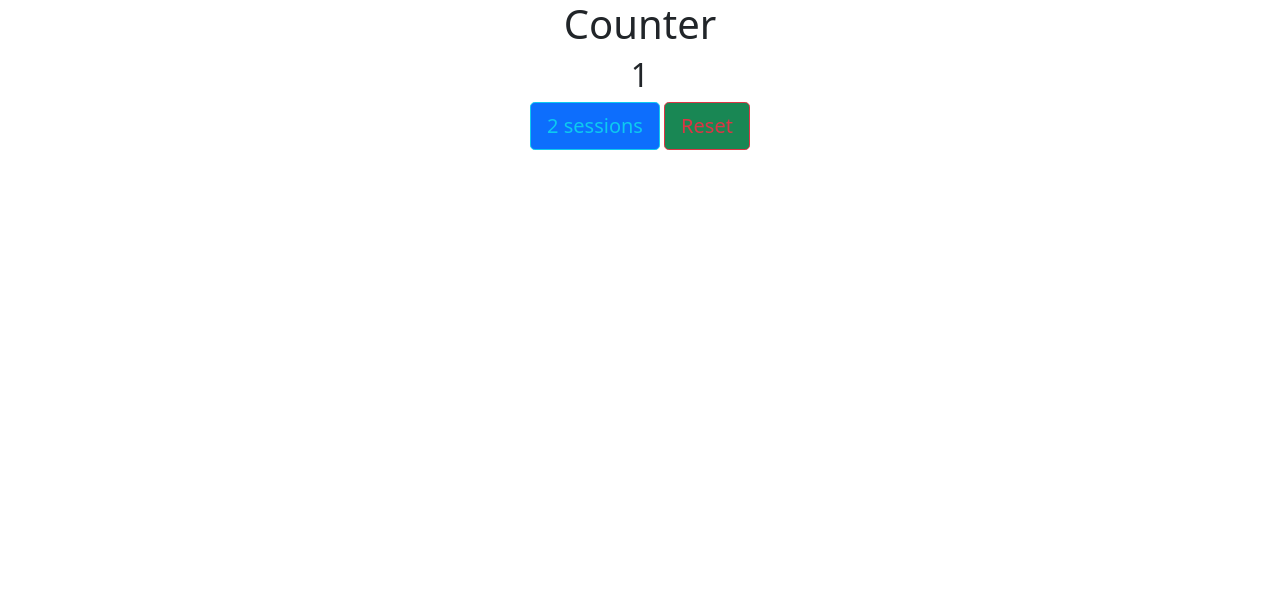
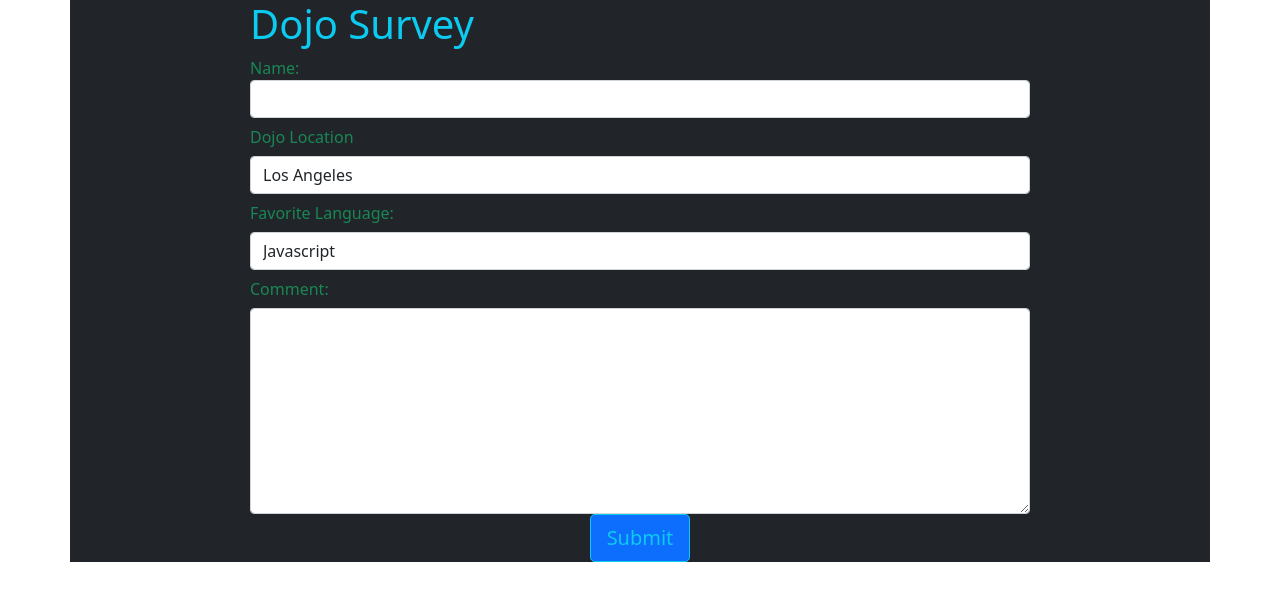
Before and after one commit to chuckb1/python, a Flask app: page / in a window 1280 px wide. Shown: the top 601 px of the page. Run offline with Flask 2, Linux system fonts and the light colour scheme.

Commit message:
dojo_survey

```diff
--- a/w1/d5/dojo_survey/server.py
+++ b/w1/d5/dojo_survey/server.py
@@ -0,0 +1,30 @@
+from flask import Flask,render_template, redirect, session, request
+app = Flask(__name__)
+app.secret_key = 'keep it secret, keep it safe'
+
+@app.route('/')
+def index():
+    return render_template("index.html")
+
+
+
+@app.route('/process', methods = ["POST", "GET"])
+def process():
+    session["fName"] = request.form["fName"]
+    session["location"] = request.form["location"]
+    session["fLanguage"] = request.form["fLanguage"]
+    session["comment"] = request.form["comment"]
+    return redirect('/result')
+
+@app.route('/result')
+def result():
+    return render_template("index1.html")
+
+@app.route('/go_back')
+def go_back():
+    session.clear()
+    return redirect('/')
+
+
+if __name__ == "__main__":
+        app.run(debug=True)
--- a/w1/d5/dojo_survey/templates/index.html
+++ b/w1/d5/dojo_survey/templates/index.html
@@ -8,6 +8,50 @@
     <link href="https://cdn.jsdelivr.net/npm/bootstrap@5.1.3/dist/css/bootstrap.min.css" rel="stylesheet" integrity="sha384-1BmE4kWBq78iYhFldvKuhfTAU6auU8tT94WrHftjDbrCEXSU1oBoqyl2QvZ6jIW3" crossorigin="anonymous">
 </head>
 <body>
+    <div class = "text-success bg-dark container d-flex justify-content-center">
+        <form class = "" action = "/process" method = "POST">
+            <h1 class = "text-info">Dojo Survey</h1>
+            <div>
+                <label  for = "fName">Name:</label>
+                <input class = "col-form-label form-control" type="text" id = "fName" name = "fName">
+            </div>
+            <div>
+                <label class = "col-form-label"for="location">Dojo Location</label>
+                <select class = "form-control" name="location" id = "location">
+                    <option>Los Angeles</option>
+                    <option>Erie</option>
+                    <option>Chicago</option>
+                    <option>Pittsburgh</option>
+                    <option>Harrisburg</option>
+                    <option>Tallahassee</option>
+                    <option>Green Bay</option>
+                    <option>Atlanta</option>
+                    <option>Middle of Nowhere</option>
+                </select>
+            </div>
+            <div>
+                <label class = "col-form-label" for="fLanguage">Favorite Language:</label>
+                <select class = "form-control" name="fLanguage" id = "fLanguage">
+                    <option>Javascript</option>
+                    <option>HTML</option>
+                    <option>Python</option>
+                    <option>Java</option>
+                </select>
+            </div>
+            <div>
+                <div>
+                    <label class = "col-form-label" for = "comment">Comment:</label>
+                </div>
+                <div>
+                    <textarea class = "form-control" rows = "8" cols = "80" type="text" id = "comment" name = "comment"></textarea>
+                </div>
+                <div class = text-center>
+                    <button class = "btn btn-primary btn-outline-info btn-lg" type = "submit" name = "process" id = "process">Submit</button>
+                </div>
+            </div>
+
+        </form>
+    </div>
 
 
     <script src="https://cdn.jsdelivr.net/npm/bootstrap@5.1.3/dist/js/bootstrap.bundle.min.js" integrity="sha384-ka7Sk0Gln4gmtz2MlQnikT1wXgYsOg+OMhuP+IlRH9sENBO0LRn5q+8nbTov4+1p" crossorigin="anonymous"></script>
```
Also changed, not shown: w1/d5/dojo_survey/templates/index1.html (added, +42 -0 lines), 2 other files.
